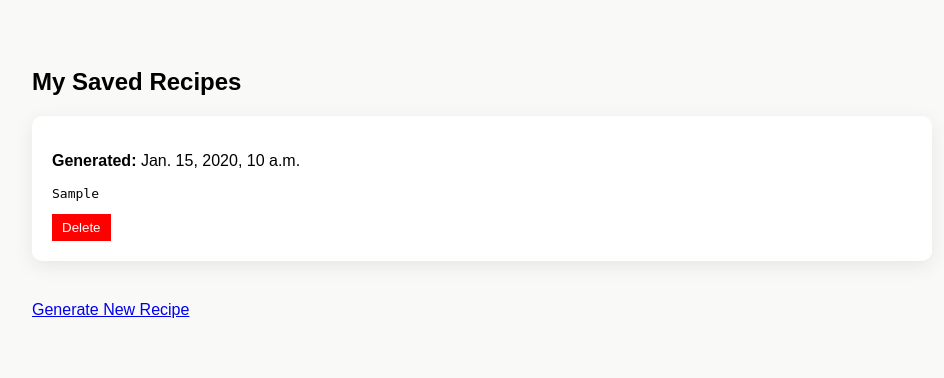
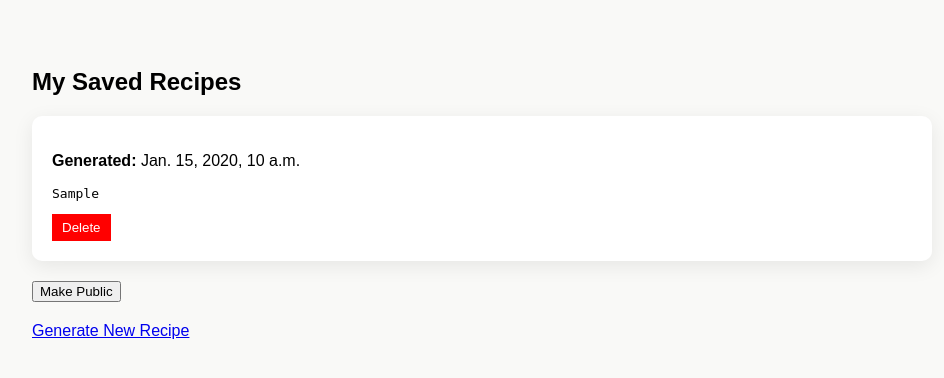
Before and after one commit to AndriyPy/Recipe220, a Django app: page /history/ in a window 1280 px wide. Shown: the top 378 px of the page, without its empty margins (158-1102 px from the left). Run offline with Django 5.2, Linux system fonts and the light colour scheme; a user stored in the database is signed in; tables that the repository leaves empty hold one stand-in row (values such as "Sample post").

Commit message:
add public recipes

```diff
--- a/project/AI_assistent/models.py
+++ b/project/AI_assistent/models.py
@@ -5,9 +5,11 @@ User = get_user_model()
 
 class Recipes(models.Model):
     user = models.ForeignKey(User, on_delete=models.CASCADE, related_name="recipes")
+    title = models.CharField(max_length=100, default="Untitled recipe")
     ingredients = models.TextField()
     recipe = models.TextField()
     created_at = models.DateTimeField(auto_now_add=True)
+    is_public = models.BooleanField(default=False)
 
     def __str__(self):
         return f"{self.user.username} - {self.created_at}"
--- a/project/AI_assistent/templates/ai/my_recipes.html
+++ b/project/AI_assistent/templates/ai/my_recipes.html
@@ -57,10 +57,15 @@
                     <button type="submit" class="delete-btn">Delete</button>
                 </form>
             </div>
+    <form method="POST" action="{% url 'make_public' recipe.id %}">
+    {% csrf_token %}
+    <button type="submit">Make Public</button>
+</form>
         {% endfor %}
     {% else %}
         <p>You don't have saved recipes yet.</p>
     {% endif %}
+
 
     <a href="{% url 'ai_home' %}">Generate New Recipe</a>
 </div>
--- a/project/AI_assistent/urls.py
+++ b/project/AI_assistent/urls.py
@@ -4,5 +4,8 @@ from . import views
 urlpatterns = [
     path("ai-test/", views.recipe_ai_view, name="ai_home"),
     path("history/", views.generated_recipe_view, name="ai_history"),
-    path("delete/<int:id>", views.delete_recipe_view, name="ai_delete")
+    path("delete/<int:id>", views.delete_recipe_view, name="ai_delete"),
+    path("public_recipes/", views.public_recipes, name="public_recipes"),
+    path("make_public/<int:id>", views.make_public, name="make_public"),
+    path("/detail_recipe/<int:id>", views.detail_recipe, name="detail_recipe")
 ]
--- a/project/AI_assistent/views.py
+++ b/project/AI_assistent/views.py
@@ -78,8 +78,11 @@ INPUT TO PROCESS: {ingredients}"""}
             )
             recipe = response.choices[0].message.content
 
+            title = recipe.split("/n")[0].strip()
+
             if request.user.is_authenticated:
                 Recipes.objects.create(
+                    title=title,
                     user=request.user,
                     ingredients=ingredients,
                     recipe=recipe
@@ -98,3 +101,19 @@ def delete_recipe_view(request, id):
     recipe = get_object_or_404(Recipes, id=id, user=request.user)
     recipe.delete()
     return redirect("ai_history")
+
+@login_required()
+def make_public(request, id):
+    recipe = get_object_or_404(Recipes, id=id, user=request.user)
+    recipe.is_public = True
+    recipe.save()
+    return redirect("ai_history")
+
+
+def public_recipes(request):
+    recipes = Recipes.objects.filter(is_public=True).order_by("created_at")
+    return render(request, "ai/public_recipes.html", {"recipes":recipes})
+
+def detail_recipe(request, id):
+    recipe = get_object_or_404(Recipes, id=id)
+    return render(request, "detail_recipe.html", {"recipe_detail":recipe})
```
Also changed, not shown: project/AI_assistent/templates/ai/detail_recipe.html (added, +13 -0 lines), project/AI_assistent/templates/ai/public_recipes.html (added, +25 -0 lines), project/AI_assistent/migrations/0002_recipes_is_public_recipes_title.py (added).
